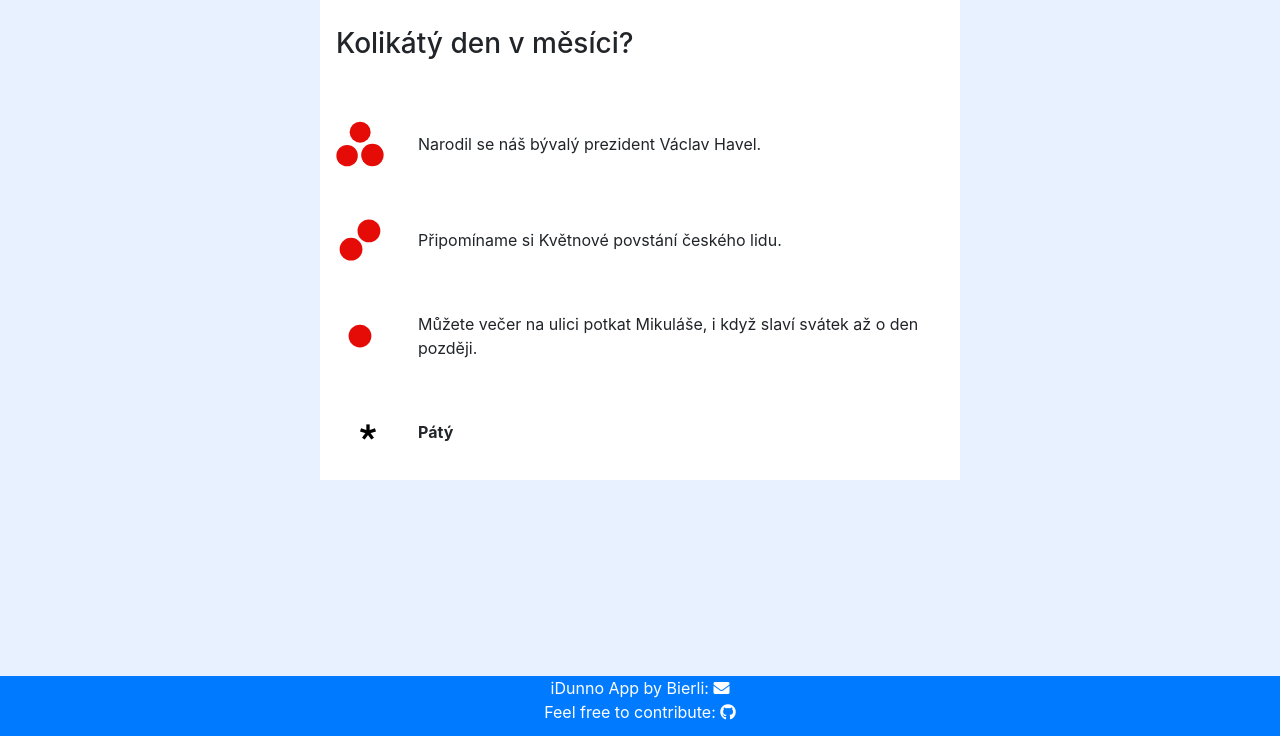
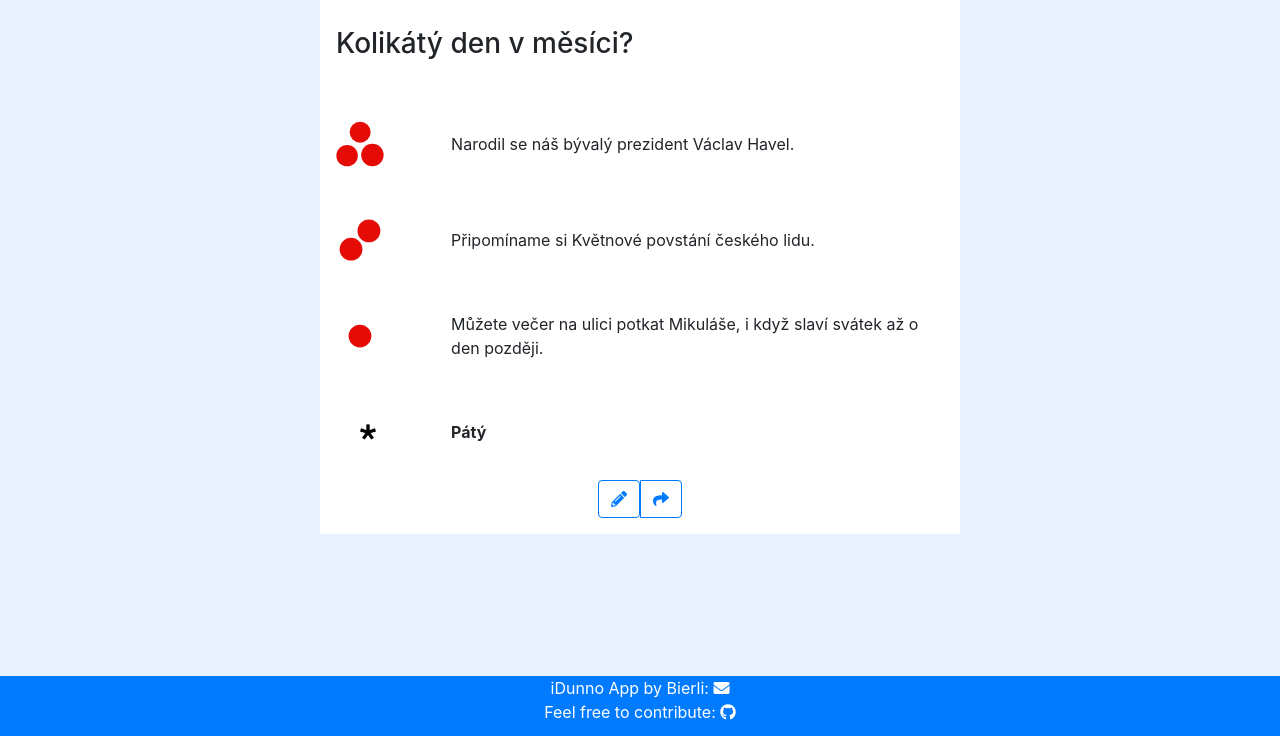
Before and after one commit to drejchrt/iDunno, a Django app: page /3/ in a window 1280 px wide. Shown: the part 64-800 px from the top of the page. Run offline with Django 3.2, Linux system fonts and the light colour scheme; data comes from the database, SQL or seed files in the repository; both versions use the stored data as it was after the commit; some libraries are stand-ins or nearby versions.

Commit message:
Implemented sharing links for the questions

```diff
--- a/idunno/templates/idunno/card.html
+++ b/idunno/templates/idunno/card.html
@@ -3,16 +3,12 @@
 <div class="idunno-card">
     <table>
         <tr>
-            <td colspan="2">
+            <td colspan="2" class="w-50">
                 {% if not index %}
-                <h3 style="float:left" class="idunno-card-title">{{ question }}</h3>
-                <h3 style="float:right">
-                    <a href="{% url "edit" id %}">
-                        <i id="edit-button" class="fas fa-pencil-alt" style="display:none;"></i>
-                    </a>
-                </h3>
+                    <h3 style="float:left" class="idunno-card-title">{{ question }}</h3>
                 {% else %}
-                    <a href="{% url "question" id %}"><h3 style="float:left" class="idunno-card-title">{{ question }}</h3></a>
+                    <a href="{% url "question" id %}"><h3 style="float:left"
+                                                          class="idunno-card-title">{{ question }}</h3></a>
                 {% endif %}
             </td>
         </tr>
@@ -52,7 +48,7 @@
         width: 6em;
     }
 
-    .idunno-symb{
+    .idunno-symb {
         margin-right: 2em;
         float: left;
         height: 3em;
@@ -65,22 +61,3 @@
         margin-left: 1.5em;
     }
 </style>
-
-{#    <h3 class="idunno-card-title">{{ question }}</h3>#}
-{#    <div class="idunno-card-item hint" id="hint3">#}
-{#        <object data="{% static "img/hint3.svg" %}" type="image/svg+xml" class="idunno-symb"></object>#}
-{#        <span>{{ hint3 }}</span>#}
-{#    </div>#}
-{#    <div class="idunno-card-item hint" id="hint2">#}
-{#        <object data="{% static "img/hint2.svg" %}" type="image/svg+xml" class="idunno-symb"></object>#}
-{#        <span>{{ hint2 }}</span>#}
-{#    </div>#}
-{#    <div class="idunno-card-item hint" id="hint1">#}
-{#        <object data="{% static "img/hint1.svg" %}" type="image/svg+xml" class="idunno-symb"></object>#}
-{#        <span>{{ hint1 }}</span>#}
-{#    </div>#}
-{#    <div class="idunno-card-item" style="margin-left:1.5em; margin-top:50px;" id="answer">#}
-{#        <object data="{% static "img/star.svg" %}" type="image/svg+xml" style="height:1em;width:1em;"></object>#}
-{#        <span>{{ answer }}</span>#}
-{#    </div>#}
-{# </div> #}
--- /dev/null
+++ b/idunno/templates/idunno/navbar_search_res.html
@@ -0,0 +1,5 @@
+{% if questions %}
+    {% for q in questions %}
+        <a href="{% url "question" q.id %}">{{ q.question }} | {{ q.answer }}</a><br>
+    {% endfor %}
+{% endif %}
--- a/idunno/templates/idunno/question.html
+++ b/idunno/templates/idunno/question.html
@@ -8,12 +8,43 @@
 </head>
 <body>
 
+<div id="share-modal" class="modal" tabindex="-1" role="dialog">
+    <div class="modal-dialog" role="document">
+        <div class="modal-content">
+            <div class="modal-header text-center">
+                <h5 class="modal-title"><i class="fa fa-share"></i></h5>
+                <button type="button" class="close" data-dismiss="modal" aria-label="Close">
+                    <span aria-hidden="true">&times;</span>
+                </button>
+            </div>
+            <div class="modal-body" style="text-align: center">
+                <div class="form-inline justify-content-center">
+                    <input class="form-control mr-sm-2 w-50" value="{{ request.get_host }}/game/{{ id }}" aria-label="Copy">
+                    <button class="btn btn-primary my-2 my-sm-0 w-25" onclick="copyToClipboard()">
+                        <i class="fa fa-copy" aria-hidden="true"></i>
+                    </button>
+                </div>
+            </div>
+            <div class="modal-footer">
+                <a href="{% url "game" id %}">
+                    <button type="button" class="btn btn-primary">
+                        <i class="fas fa-dice"></i>
+                    </button>
+                </a>
+                <button type="button" class="btn btn-secondary" data-dismiss="modal">
+                    <i class="fa fa-ban"></i>
+                </button>
+            </div>
+        </div>
+    </div>
+</div>
+
 {% include "idunno/navbar.html" %}
 
 <div class="container-fluid text-center">
     <div class="row">
         <div class="col-md-3 d-none d-md-block sidebar">
-           &nbsp
+            &nbsp
         </div>
         <div class="col-md-6 col-sm-12 text-left main">
             {% include "idunno/card.html" %}
@@ -22,31 +53,60 @@
             &nbsp
         </div>
     </div>
+    <div class="row">
+        <div class="col-md-3 d-none d-md-block sidebar">
+            &nbsp
+        </div>
+        <div class="col-md-6 col-sm-12 text-left main text-center">
+            <div class="btn-group mb-3" role="group">
+                <a href="{% url "edit" id %}">
+                    <button type="button" class="btn btn-outline-primary">
+                        <i class="fas fa-pencil-alt"></i>
+                    </button>
+                </a>
+                <button type="button" class="btn btn-outline-primary" data-toggle="modal" data-target="#share-modal">
+                    <i class="fa fa-share"></i>
+                </button>
+            </div>
+        </div>
+        <div class="col-md-3 d-none d-md-block sidebar">
+            &nbsp
+        </div>
+    </div>
     {% include "idunno/footer.html" %}
 </div>
+
 <script>
-    function change_symbol_color(color){
+    function change_symbol_color(color) {
         let symbs = document.getElementsByClassName("idunno-symb");
 
         for (symb of symbs) {
             let svg = symb.contentDocument;
             let pts = svg.getElementsByTagName('circle');
-            for (pt of pts){
+            for (pt of pts) {
                 pt.style.fill = color;
                 pt.style.stroke = 'none';
             }
-         }
+        }
     }
-    window.onload = function() {
+
+    window.onload = function () {
         change_symbol_color('{{ color }}');
+    };
 
-        document.querySelector('.row .main').addEventListener('mouseenter',function() {
-            document.querySelector('#edit-button').style.display = 'inline';
-        });
-        document.querySelector('.row .main').addEventListener('mouseleave',function() {
-            document.querySelector('#edit-button').style.display = 'none';
-        });
-    };
+    function copyToClipboard() {
+        /* Get the text field */
+        console.log('fired');
+        var copyText = document.querySelector(".modal-body input");
+
+        /* Select the text field */
+        copyText.select();
+        copyText.setSelectionRange(0, 99999); /*For mobile devices*/
+
+        /* Copy the text inside the text field */
+        document.execCommand("copy");
+
+    }
 
 </script>
 </body>
--- a/idunno/urls.py
+++ b/idunno/urls.py
@@ -6,7 +6,7 @@ urlpatterns = [
     path('', views.index, name='index'),
     path('add_question', views.add_question, name='add_question'),
     path('list/<str:sort_attr>', views.list, name='list'),
-    path('game/<str:color>',views.game, name='game'),
+    path('game/<str:query>',views.game, name='game'),
     path('<int:question_id>/', views.question, name='question'),
     path('<int:question_id>/edit', views.edit_question, name='edit'),
     path('search/<str:query>', views.search, name='search')
--- a/idunno/views.py
+++ b/idunno/views.py
@@ -9,6 +9,7 @@ from idunno.models import Question
 from idunno.forms import NewQuestionForm
 
 import json
+
 
 def index(request):
     question = Question.get_random_question()
@@ -39,10 +40,11 @@ def add_question(request):
     return render(request, 'idunno/newQuestion.html', {'form': form})
 
 
-def list(request,sort_attr='id'):
+def list(request, sort_attr='id'):
     questions = Question.objects.all().order_by(sort_attr)
     context = {'questions': questions}
-    return render(request,"idunno/list.html",context)
+    return render(request, "idunno/list.html", context)
+
 
 def edit_question(request, question_id):
     if request.method == 'POST':
@@ -74,7 +76,8 @@ def edit_question(request, question_id):
         }
         return render(request, 'idunno/question_edit.html', context)
 
-def question(request,question_id):
+
+def question(request, question_id):
     question = Question.objects.get(pk=question_id)
     context = {
         'id': question.pk,
@@ -85,13 +88,19 @@ def question(request,question_id):
         'answer': question.answer,
         'color': Question.COLORS[question.color]
     }
-    return render(request,'idunno/question.html',context)
+    return render(request, 'idunno/question.html', context)
 
-def game(request,color):
-    color = None if color == '?' else color
-    question = Question.get_random_question(color)
+
+def game(request, query):
+    try:
+        query = int(query)
+        question = Question.objects.get(pk=query)
+    except ValueError:
+        color = None if query == '?' else query
+        question = Question.get_random_question(color)
+
     context = {
-        'index':True,
+        'index': True,
         'id': question.pk,
         'question': question.question,
         'hint3': question.hint3,
@@ -100,7 +109,8 @@ def game(request,color):
         'answer': question.answer,
         'color': Question.COLORS[question.color]
     }
-    return render(request,'idunno/game.html',context)
+    return render(request, 'idunno/game.html', context)
+
 
 def search(request, query):
     context = {}
```
Also changed, not shown: idunno/templates/idunno/index.html (+0 -7 lines), idunno/templates/idunno/search_res.html (added, +36 -0 lines), db.sqlite3, 1 other file.
